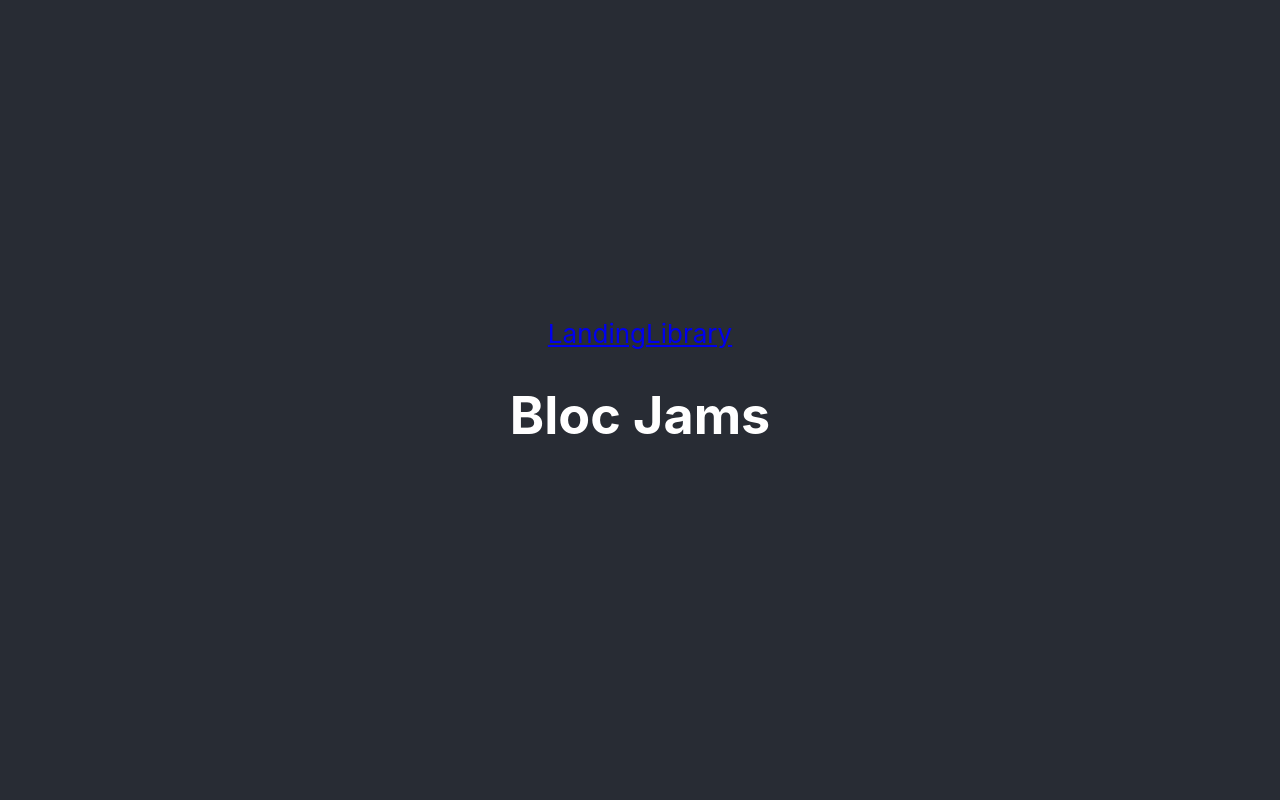
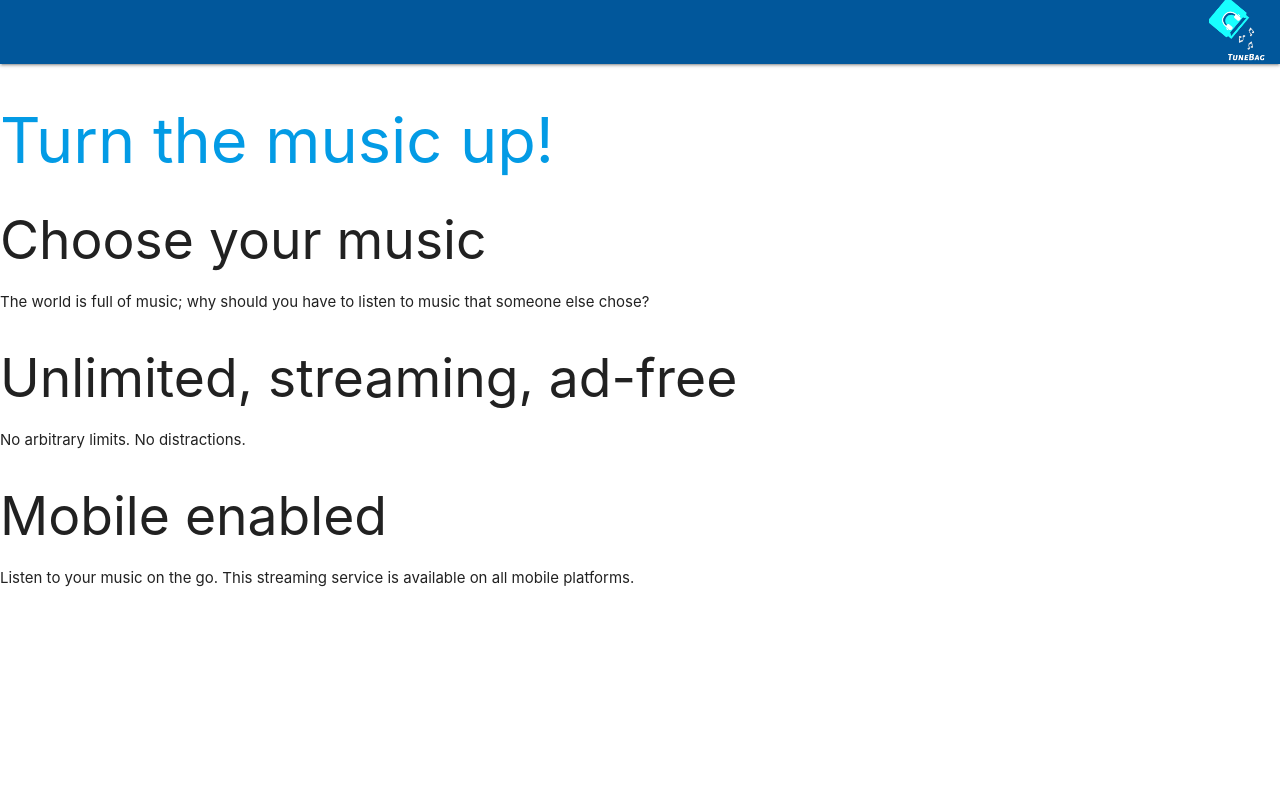
Before and after one commit to danis-developments/bloc-jams-react, a React (Create React App) app: page / in a window 1280 px wide. Shown: the top 800 px of the page. Built offline with nearby package versions, Linux system fonts and the light colour scheme.

Commit message:
Correctly Committed: added materialize.css, tunebag logo, created navbar, and moved the Library link to the landing page

```diff
--- a/package.json
+++ b/package.json
@@ -3,6 +3,7 @@
   "version": "0.1.0",
   "private": true,
   "dependencies": {
+    "materialize-css": "^1.0.0",
     "react": "^16.6.3",
     "react-dom": "^16.6.3",
     "react-router-dom": "^4.3.1",
--- a/src/App.css
+++ b/src/App.css
@@ -1,32 +1,4 @@
-.App {
-  text-align: center;
+.brand-logo img {
+  height: 64px;
+  width: 64px;
 }
-
-.App-logo {
-  animation: App-logo-spin infinite 20s linear;
-  height: 40vmin;
-}
-
-.App-header {
-  background-color: #282c34;
-  min-height: 100vh;
-  display: flex;
-  flex-direction: column;
-  align-items: center;
-  justify-content: center;
-  font-size: calc(10px + 2vmin);
-  color: white;
-}
-
-.App-link {
-  color: #61dafb;
-}
-
-@keyframes App-logo-spin {
-  from {
-    transform: rotate(0deg);
-  }
-  to {
-    transform: rotate(360deg);
-  }
-}
--- a/src/App.js
+++ b/src/App.js
@@ -1,3 +1,5 @@
+import 'materialize-css/dist/css/materialize.min.css';
+import M from 'materialize-css/dist/js/materialize.min.js';
 import React, { Component } from 'react';
 import { Route, Link } from 'react-router-dom';
 import './App.css';
@@ -9,12 +11,12 @@ class App extends Component {
   render() {
     return (
       <div className="App">
-        <header className="App-header">
+        <header className="App-header light-blue">
           <nav>
-            <Link to='/'>Landing</Link>
-            <Link to='/library'>Library</Link>
+            <div className="nav-wrapper light-blue darken-4">
+              <Link to='/' className="brand-logo right"><img src="/assets/images/TuneBag-materialized.png" /></Link>
+            </div>
           </nav>
-          <h1>Bloc Jams</h1>
         </header>
         <main>
           <Route exact path="/" component={Landing} />
--- a/src/components/Landing.js
+++ b/src/components/Landing.js
@@ -1,8 +1,11 @@
 import React from 'react';
+import { Route, Link } from 'react-router-dom';
 
 const Landing = () => (
   <section className="landing">
-    <h1 className="hero-title">Turn the music up!</h1>
+    <Link to='/library' ><h1 className="hero-title">Turn the music up!</h1>
+</Link>
+
     <section className="selling-points">
     <div className="point">
         <h2 className="point-title">Choose your music</h2>
--- a/src/index.css
+++ /dev/null
@@ -1,14 +0,0 @@
-body {
-  margin: 0;
-  padding: 0;
-  font-family: -apple-system, BlinkMacSystemFont, "Segoe UI", "Roboto", "Oxygen",
-    "Ubuntu", "Cantarell", "Fira Sans", "Droid Sans", "Helvetica Neue",
-    sans-serif;
-  -webkit-font-smoothing: antialiased;
-  -moz-osx-font-smoothing: grayscale;
-}
-
-code {
-  font-family: source-code-pro, Menlo, Monaco, Consolas, "Courier New",
-    monospace;
-}
--- a/src/index.js
+++ b/src/index.js
@@ -1,7 +1,6 @@
 import React from 'react';
 import ReactDOM from 'react-dom';
 import {BrowserRouter } from 'react-router-dom';
-import './index.css';
 import App from './App';
 import * as serviceWorker from './serviceWorker';
 
```
Also changed, not shown: 1 other file (tests, documents, lock files or other folders).
